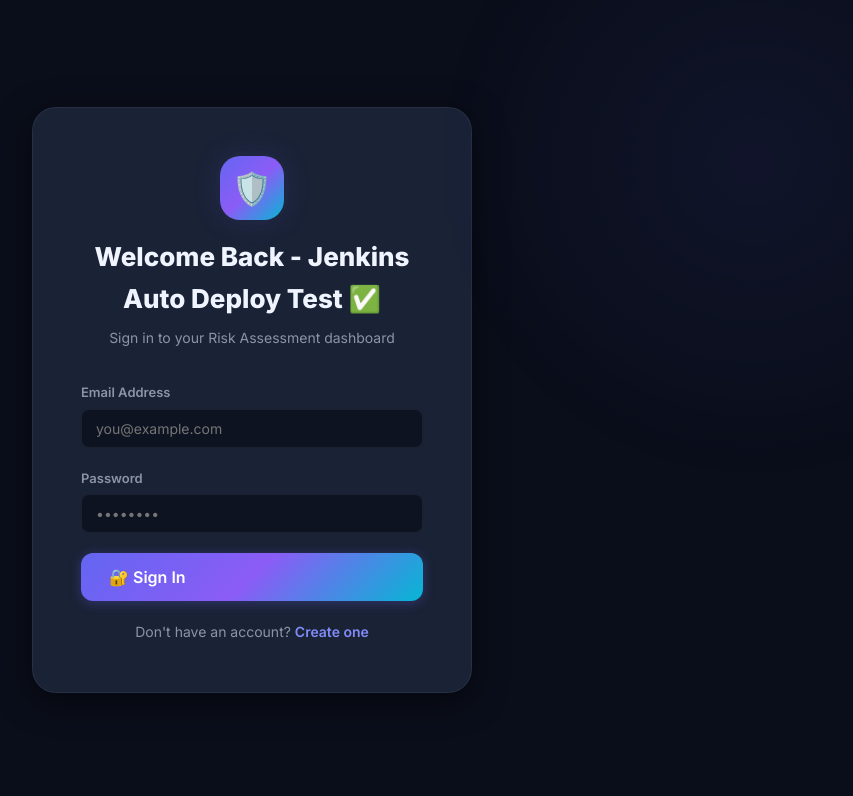
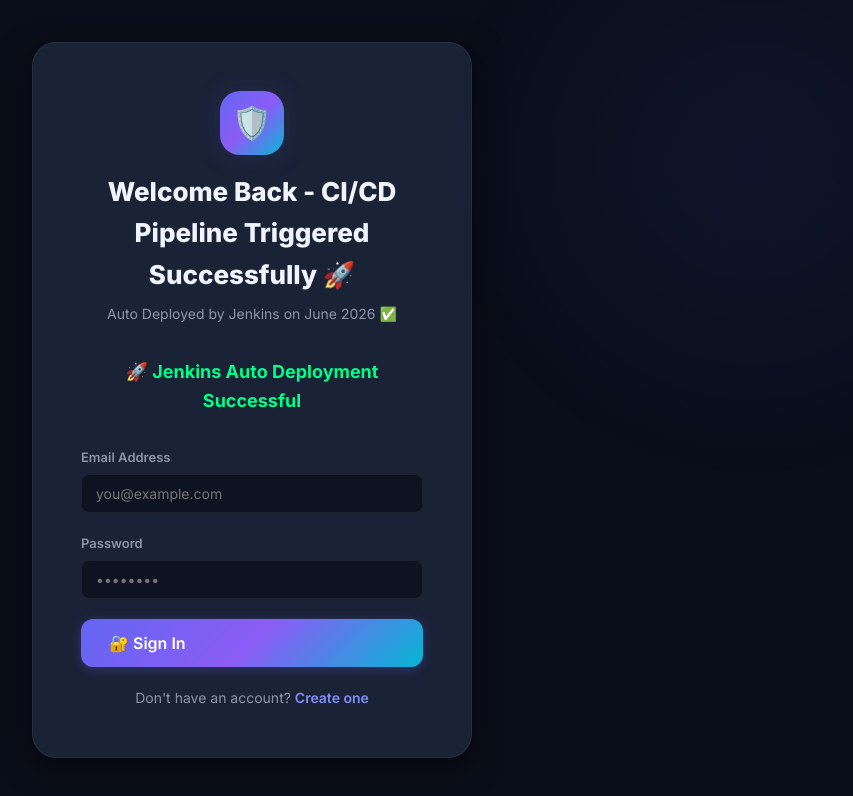
Before and after one commit to Rajasekhar-1111/RiskAssessmentTool, a React (Vite) app in the folder frontend/: page /login in a window 1280 px wide. Shown: the top 796 px of the page, without its empty margins (388-1241 px from the left). Built offline with nearby package versions, Linux system fonts and the light colour scheme.

Commit message:
Jenkins auto deploy verification

```diff
--- a/frontend/src/pages/LoginPage.jsx
+++ b/frontend/src/pages/LoginPage.jsx
@@ -5,6 +5,7 @@
 export default function LoginPage() {
   const { login } = useAuth();
   const navigate = useNavigate();
+
   const [email, setEmail] = useState('');
   const [password, setPassword] = useState('');
   const [error, setError] = useState('');
@@ -14,23 +15,44 @@
     e.preventDefault();
     setError('');
     setLoading(true);
+
     try {
       await login(email, password);
       navigate('/');
     } catch (err) {
       setError(err.response?.data?.error || 'Login failed');
     }
+
     setLoading(false);
   };
 
   return (
     <div className="auth-container">
       <div className="app-bg"></div>
+
       <div className="auth-card slide-up">
         <div className="auth-logo">
           <div className="auth-logo-icon">🛡️</div>
-          <h1 className="auth-title">Welcome Back - Jenkins Auto Deploy Test ✅</h1>
-          <p className="auth-subtitle">Sign in to your Risk Assessment dashboard</p>
+
+          <h1 className="auth-title">
+            Welcome Back - CI/CD Pipeline Triggered Successfully 🚀
+          </h1>
+
+          <p className="auth-subtitle">
+            Auto Deployed by Jenkins on June 2026 ✅
+          </p>
+
+          <div
+            style={{
+              color: '#00ff88',
+              textAlign: 'center',
+              marginBottom: '15px',
+              fontWeight: 'bold',
+              fontSize: '18px',
+            }}
+          >
+            🚀 Jenkins Auto Deployment Successful
+          </div>
         </div>
 
         {error && <div className="error-message">{error}</div>}
@@ -47,6 +69,7 @@
               required
             />
           </div>
+
           <div className="form-group">
             <label className="form-label">Password</label>
             <input
@@ -58,7 +81,13 @@
               required
             />
           </div>
-          <button type="submit" className="btn btn-primary btn-lg" style={{ width: '100%' }} disabled={loading}>
+
+          <button
+            type="submit"
+            className="btn btn-primary btn-lg"
+            style={{ width: '100%' }}
+            disabled={loading}
+          >
             {loading ? 'Signing in...' : '🔐 Sign In'}
           </button>
         </form>
```
